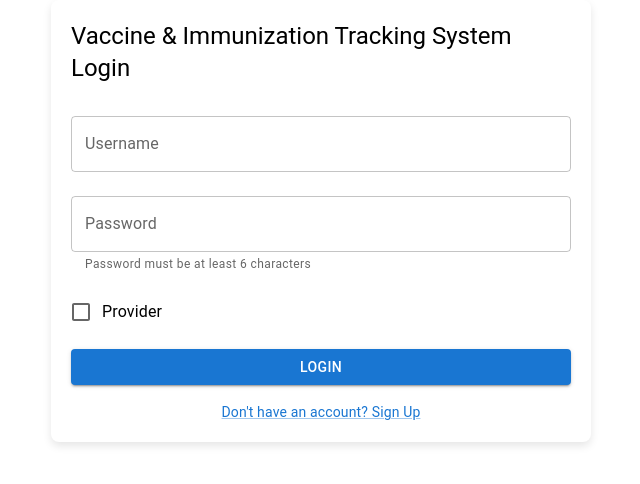
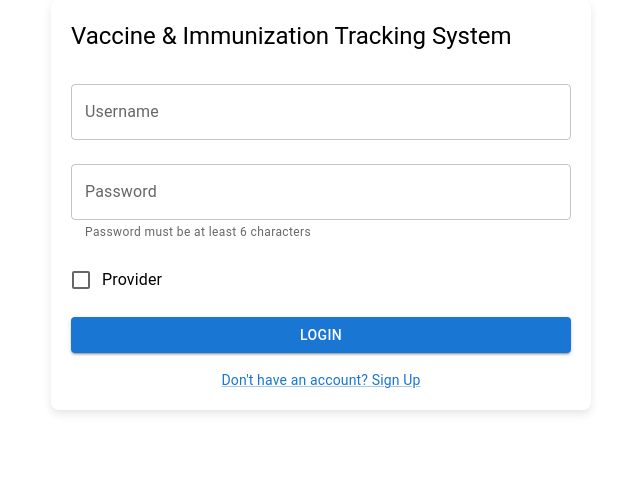
Before and after one commit to ganeshbabu1994/HCL, a React (Create React App) app: page / in a window 1280 px wide. Shown: the top 484 px of the page, without its empty margins (319-959 px from the left). Built offline with nearby package versions, Linux system fonts and the light colour scheme.

Commit message:
header corrected

```diff
--- a/src/signIn.tsx
+++ b/src/signIn.tsx
@@ -62,7 +62,7 @@ const [valid, setValid] = useState(false);
       }}
     >
       <Typography variant="h5" component="div" sx={{ mb: 2 }}>
-        Vaccine & Immunization Tracking System Login
+        Vaccine & Immunization Tracking System
       </Typography>
       <TextField
         fullWidth
```
